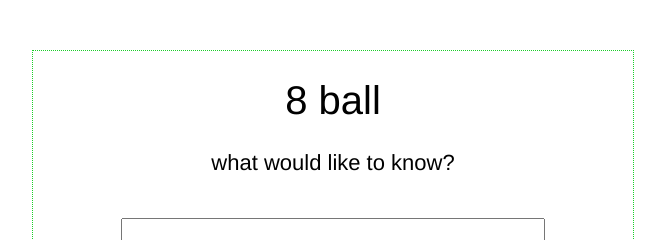
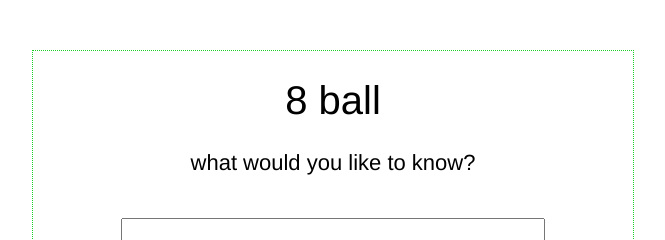
Before and after one commit to tragic86/magic8ball, a plain HTML site: page index.html in a window 1280 px wide. Shown: the top 240 px of the page, without its empty margins (307-972 px from the left). Drawn offline with Linux system fonts and the light colour scheme; files whose address does not match are found by name.

Commit message:
changed typo

```diff
--- a/index.html
+++ b/index.html
@@ -11,7 +11,7 @@
 <body>
     <div id="content">
         <h1>  8 ball  </h1>
-        <p id="info">what would like to know? </p>
+        <p id="info">what would you like to know? </p>
         <input type="text" id="question" />
         <div id="eight-ball" class="eight-ball"></div>
         <div class="answer">
```
